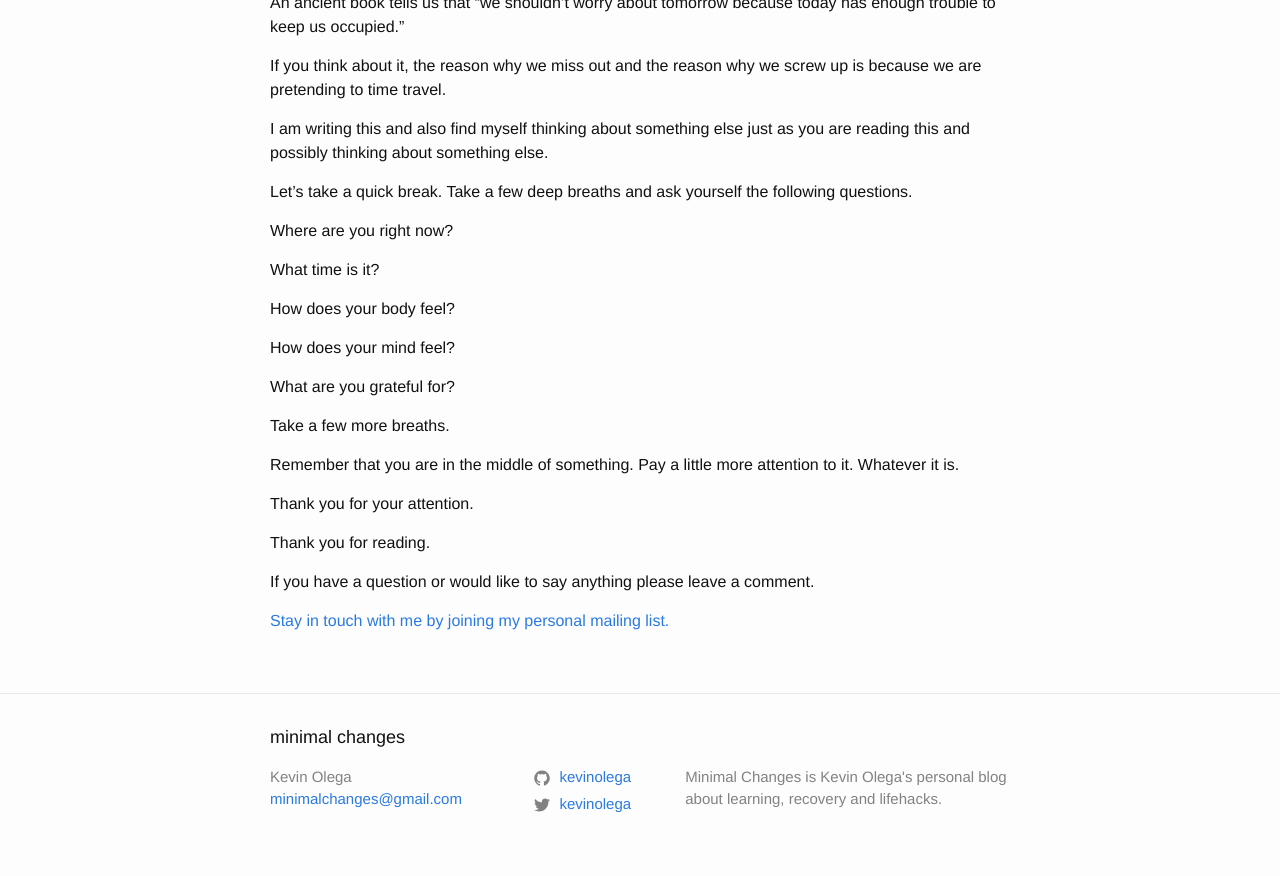
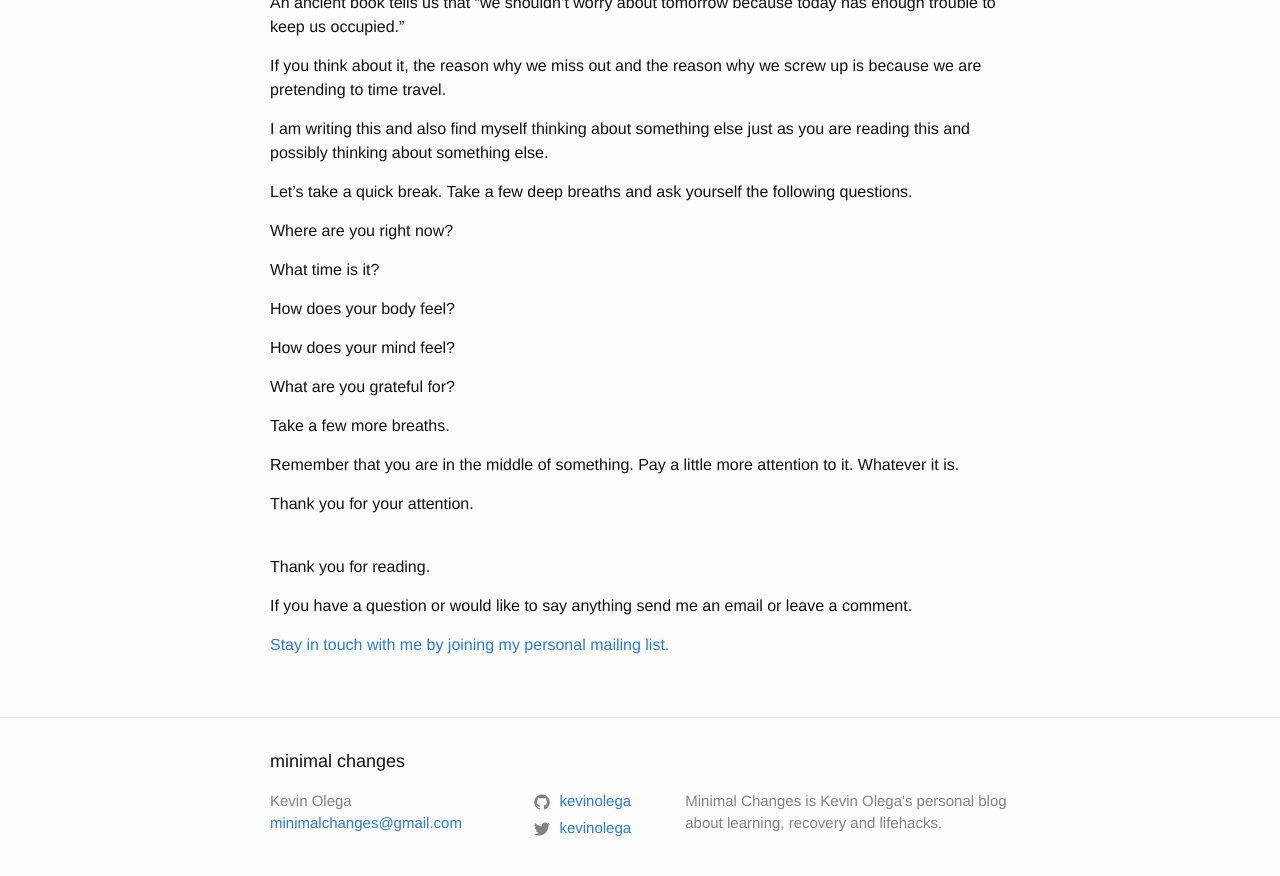
Before and after one commit to kevinolega/minimalchanges, a Jekyll site: the page built from _posts/2016-10-13-Remember-the-Middle.md, in a window 1280 px wide and 900 px high, scrolled down 797 px. Shown: the top 876 px of the window. Built offline with Jekyll 4.4.1, drawn with Linux system fonts in a browser that asks for light colours.

```diff
--- a/_layouts/post.html
+++ b/_layouts/post.html
@@ -17,8 +17,9 @@ layout: default
 
   <div class="post-content" itemprop="articleBody">
       {{ content }}
+      <br>
       <p>Thank you for reading.</p>
-  <p>If you have a question or would like to say anything please leave a comment.</p>
+  <p>If you have a question or would like to say anything send me an email or leave a comment.</p>
   <p><a href="http://eepurl.com/oCUar">Stay in touch with me by joining my personal mailing list.</a> </p>
   {% if site.disqus.shortname %}
     {% include disqus_comments.html %}
```
